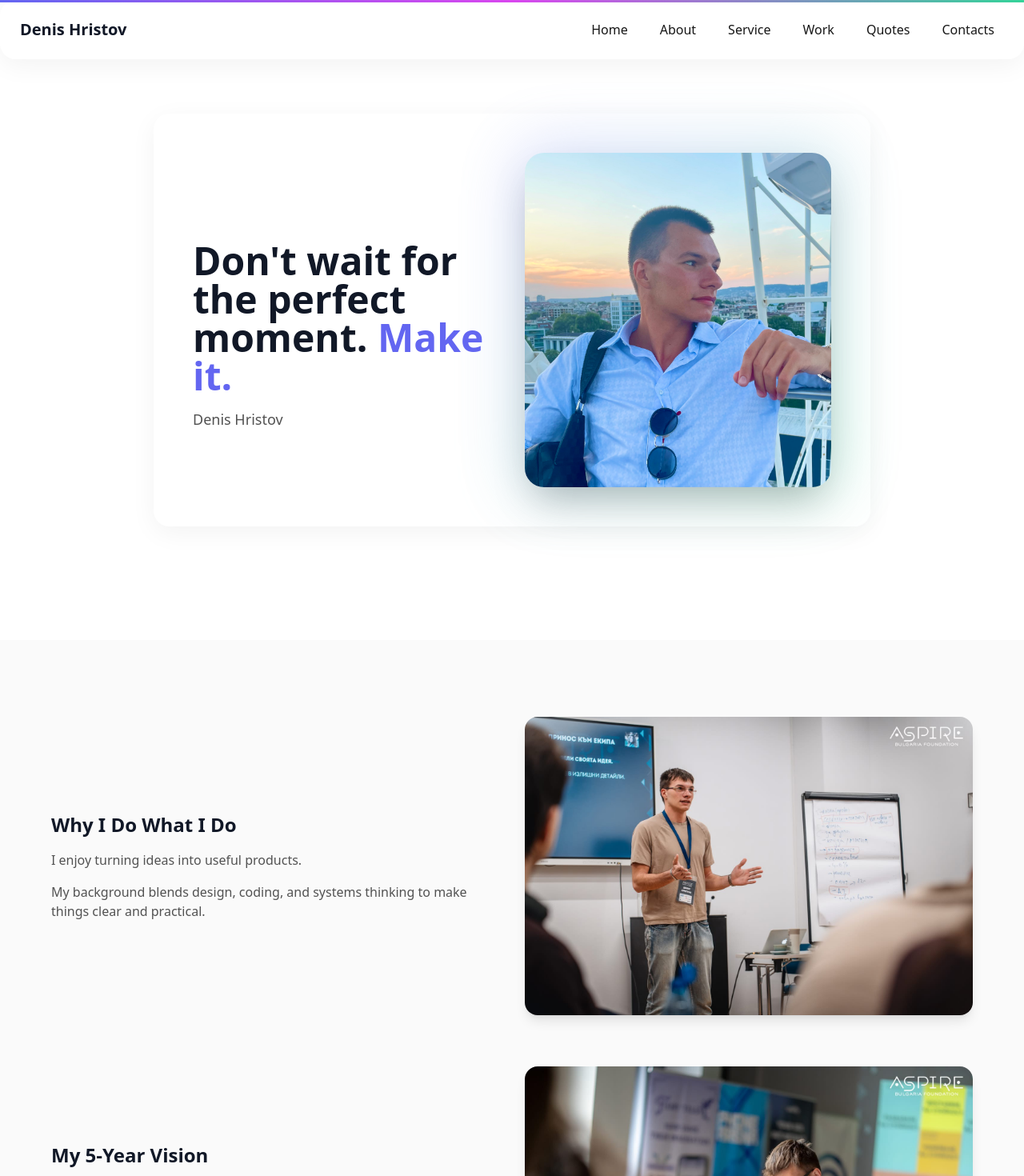
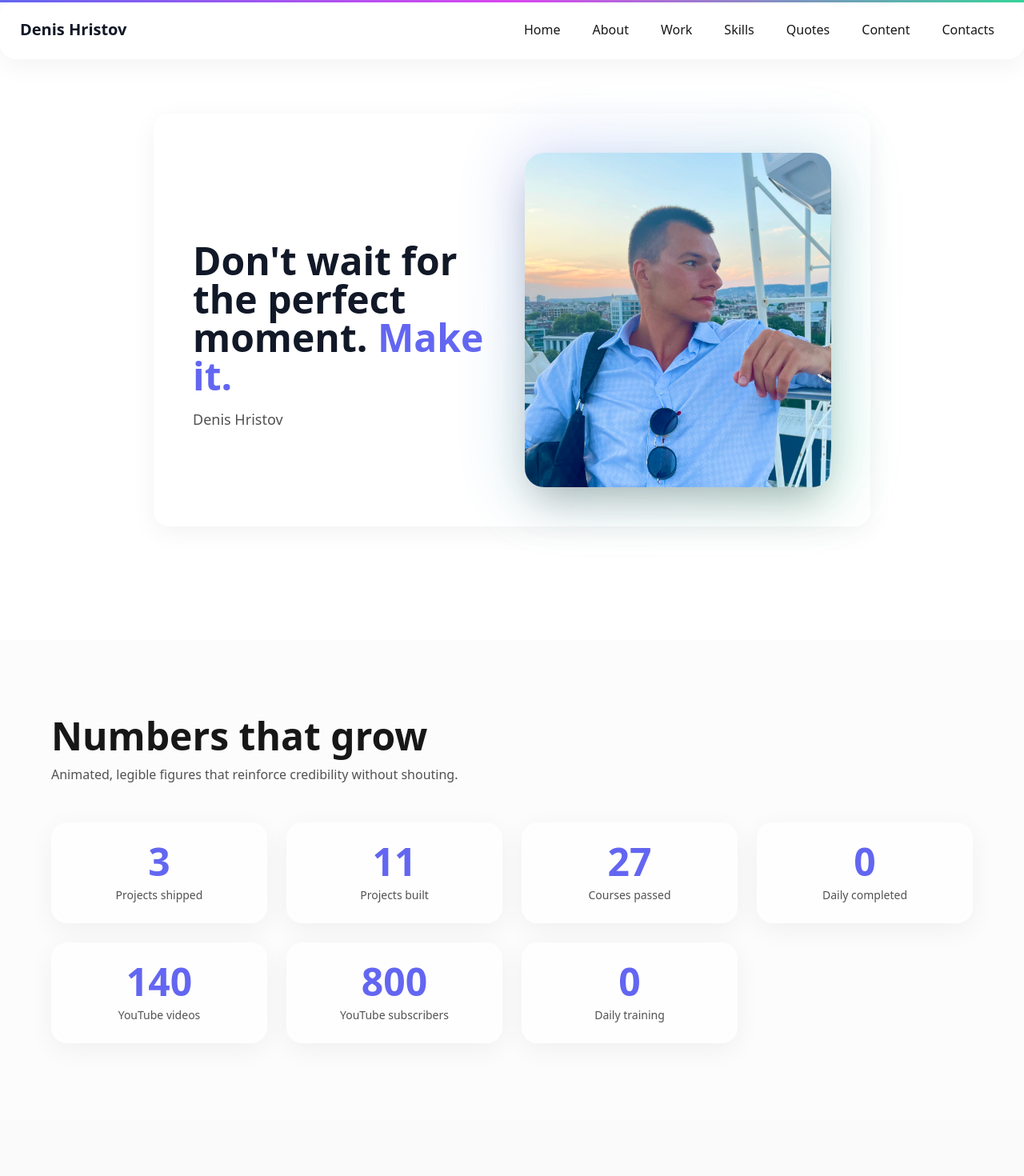
Before and after one commit to denis-hristov/Website, a React (Vite) app: page / in a window 1280 px wide. Shown: the top 1470 px of the page at 80% size. Built offline with nearby package versions, Linux system fonts and the light colour scheme.

Commit message:
Fixed content

```diff
--- a/dev-dist/sw.js
+++ b/dev-dist/sw.js
@@ -82,7 +82,7 @@ define(['./workbox-54d0af47'], (function (workbox) { 'use strict';
     "revision": "3ca0b8505b4bec776b69afdba2768812"
   }, {
     "url": "index.html",
-    "revision": "0.qs31fgbu858"
+    "revision": "0.19vhmatga58"
   }], {});
   workbox.cleanupOutdatedCaches();
   workbox.registerRoute(new workbox.NavigationRoute(workbox.createHandlerBoundToURL("index.html"), {
--- a/src/App.jsx
+++ b/src/App.jsx
@@ -24,14 +24,14 @@ export default function App() {
 			<Nav />
 			<main>
 				<Hero />
+				<Metrics />
 				<ABOUT />
-				<Content />
         		<Work />
 				<Skilles />
+				<QUOTE />
 				<StickyShowcase />
-				<Metrics />
-				<QUOTE />
-				<Gallery />
+				<Content />
+				{/* <Gallery /> */}
 				<ContactCTA />
 			</main>
 			<ScrollToTopButton threshold={240} to="top" />
--- a/src/sections/About.jsx
+++ b/src/sections/About.jsx
@@ -3,7 +3,7 @@ import AnimateIn from "../ui/AnimateIn";
 const blocks = [
   { title: "Why I Do What I Do", img: "/resurses/Aspire 1.jpg", text: ["I enjoy turning ideas into useful products.","My background blends design, coding, and systems thinking to make things clear and practical."] },
   { title: "My 5-Year Vision", img: "/resurses/Aspire 2.jpg", text: ["I strive to keep growing and to inspire the people around me to do the same. I believe motivation and ambition are key to success, yet they’re often missing in the younger generation.","That’s why I want to lead by example and show that with the right knowledge, consistency, and effort, anything is possible."], reverse:true },
-  { title: "The Business I’m Building", img: "/resurses/Aspire 3.jpg", text: ["Motivational content to help you make progress and keep going.", "Personal Archetype Questionnaire. Understand yourself and get personalized advice to improve.", "Gym app to track workouts, calories, and body stats.",], button:"Try the Gym app", href:"https://denis-fitplanner-pro.web.app/" },
+  { title: "The Business I’m Building", img: "/resurses/Aspire 3.jpg", text: ["Motivational content to help you make progress and keep going.", "Personal Archetype Questionnaire. Understand yourself and get personalized advice to improve.", "Gym app to track workouts, calories, and body stats.",], button:"Check my work", href:"#work" },
   { title: "Giving Back Matters", img: "/resurses/Aspire 4.jpg", text: ["I share progress on YouTube, Threads and LinkedIn, building in public and documenting lessons."], reverse:true },
   { title: "Moments That Shaped Me", img: "/resurses/Aspire 5.jpg", text: ["Books are one of the best sources of knowledge. They can change lives.", "Grow a small product studio, then scale one winner."] },
   { title: "The Turning Point", img: "/resurses/Aspire 6.jpg", text: ["Clarity over noise. Useful over flashy. Consistency over motivation."], reverse:true },
--- a/src/sections/ContactCTA.jsx
+++ b/src/sections/ContactCTA.jsx
@@ -4,7 +4,8 @@ const links = [
   { href: "https://www.threads.net/@denis_hristov/", label: "Threads", icon: "fa-brands fa-threads" },
   { href: "https://www.linkedin.com/in/denis-hristov-profile/", label: "LinkedIn", icon: "fa-brands fa-linkedin-in" },
   { href: "https://www.youtube.com/@denis_hristov", label: "YouTube", icon: "fa-brands fa-youtube" },
-  { href: "https://x.com/denis_hristov45?s=21", label: "Twitter", icon: "fa-brands fa-x-twitter" },
+  { href: "https://www.tiktok.com/@denis_hristov", label: "TikTok", icon: "fa-brands fa-tiktok" },
+  // { href: "https://x.com/denis_hristov45?s=21", label: "Twitter", icon: "fa-brands fa-x-twitter" },
   { href: "https://github.com/denis-hristov", label: "GitHub", icon: "fa-brands fa-github" },
 ];
 export default function ContactCTA() {
--- a/src/sections/Content.jsx
+++ b/src/sections/Content.jsx
@@ -43,7 +43,7 @@ export default function Services() {
   ];
 
   return (
-    <Section id="services" className="bg-neutral-50/60 dark:bg-neutral-900/40">
+    <Section id="content" className="bg-neutral-50/60 dark:bg-neutral-900/40">
       <div className="max-w-6xl mx-auto">
         <AnimateIn>
           <h2 className="text-4xl md:text-5xl font-extrabold">Threads - latest posts</h2>
--- a/src/sections/Metrics.jsx
+++ b/src/sections/Metrics.jsx
@@ -1,17 +1,21 @@
-import { useEffect, useRef } from "react";
-import { motion, useInView } from "framer-motion";
+import { useEffect, useRef, useMemo } from "react";
+import { useInView } from "framer-motion";
 import AnimateIn from "../ui/AnimateIn";
 
-const metrics = [
-  { label: "Projects shipped", value: 3 },
-  { label: "Open-source repos", value: 6 },
-  { label: "YouTube subscribers", value: 800 },
-  { label: "Daily quotes generated", value: 600 },
-];
+// Inclusive days between a start ISO date (YYYY-MM-DD) and *today* (UTC-based).
+function daysSince(startIso /* e.g. "2025-10-06" */) {
+  const [y, m, d] = startIso.split("-").map(Number);
+  const startUTC = Date.UTC(y, m - 1, d);
+  const now = new Date();
+  const todayUTC = Date.UTC(now.getFullYear(), now.getMonth(), now.getDate());
+  const diffDays = Math.floor((todayUTC - startUTC) / 86400000);
+  return Math.max(0, diffDays + 1); // +1 for inclusive counting
+}
 
 function CountUp({ to }) {
   const ref = useRef(null);
   const inView = useInView(ref, { once: true, margin: "-40px" });
+
   useEffect(() => {
     if (!inView) return;
     let start = 0;
@@ -25,28 +29,50 @@ function CountUp({ to }) {
         start = end;
         clearInterval(timer);
       }
-      ref.current.textContent = Math.round(start);
+      if (ref.current) ref.current.textContent = Math.round(start);
     }, 16);
+    return () => clearInterval(timer);
   }, [inView, to]);
+
   return <span ref={ref}>0</span>;
 }
 
 export default function Metrics() {
+  // 06.10.2025 -> Daily posts (или Daily motivation — както предпочиташ)
+  const dailyMotivation = useMemo(() => daysSince("2025-10-06"), []);
+  // 01.09.2025 -> Daily trainings
+  const dailyTraining = useMemo(() => daysSince("2025-09-01"), []);
+
+  const metrics = [
+    { label: "Projects shipped", value: 3 },
+    { label: "Projects built", value: 11 },
+    { label: "Courses passed", value: 27 },
+    { label: "Daily completed", value: dailyMotivation },
+    { label: "YouTube videos", value: 140 },
+    { label: "YouTube subscribers", value: 800 },
+    { label: "Daily training", value: dailyTraining },
+  ];
+
   return (
     <section id="metrics" className="py-24 px-6 bg-neutral-50/60 dark:bg-neutral-900/40">
       <div className="max-w-6xl mx-auto">
         <AnimateIn>
           <h2 className="text-4xl md:text-5xl font-extrabold">Numbers that grow</h2>
-          <p className="mt-3 max-w-2xl text-neutral-600 dark:text-neutral-300">Animated, legible figures that reinforce credibility without shouting.</p>
+          <p className="mt-3 max-w-2xl text-neutral-600 dark:text-neutral-300">
+            Animated, legible figures that reinforce credibility without shouting.
+          </p>
         </AnimateIn>
+
         <div className="mt-12 grid grid-cols-2 sm:grid-cols-4 gap-6">
-          {metrics.map((m,i) => (
-            <AnimateIn key={m.label} delay={i*0.05}>
+          {metrics.map((m, i) => (
+            <AnimateIn key={m.label} delay={i * 0.05}>
               <div className="glass p-6 text-center">
                 <div className="text-4xl md:text-5xl font-extrabold text-indigo-500">
                   <CountUp to={m.value} />
                 </div>
-                <div className="mt-2 text-sm text-neutral-600 dark:text-neutral-300">{m.label}</div>
+                <div className="mt-2 text-sm text-neutral-600 dark:text-neutral-300">
+                  {m.label}
+                </div>
               </div>
             </AnimateIn>
           ))}
--- a/src/sections/Skilles.jsx
+++ b/src/sections/Skilles.jsx
@@ -1,17 +1,39 @@
 import { motion } from "framer-motion";
 import AnimateIn from "../ui/AnimateIn";
-import { Code2, Braces, Palette, Cpu, Database, GitBranch, Cloud, Rocket } from "lucide-react";
+import {
+  Code2, Palette, Braces, Cpu, Database, GitBranch, Cloud, Rocket, Bug,
+  Languages, Clock, Lightbulb, Video, Camera, Megaphone, TrendingUp, Users, Handshake, BookOpen, Dumbbell,
+  Globe2, Activity, UserRoundCheck
+} from "lucide-react";
 
-const skills = [
-  { icon: <Code2 className="w-7 h-7" />, title: "React & Vite", body: "SPAs with hooks, context, routing, and code-splitting.", level: 85, tags: ["React","Vite","JSX"] },
-  { icon: <Palette className="w-7 h-7" />, title: "Tailwind CSS", body: "Utility-first UI, responsive layouts, and dark mode.", level: 85, tags: ["Tailwind","Responsive"] },
-  { icon: <Braces className="w-7 h-7" />, title: "JavaScript", body: "ES modules, async/await, and best practices.", level: 80, tags: ["JS","ESNext"] },
-  { icon: <Cpu className="w-7 h-7" />, title: "Framer Motion", body: "Enter/exit animations and scroll-based transforms.", level: 75, tags: ["Motion","UX"] },
-  { icon: <Database className="w-7 h-7" />, title: "Firebase", body: "Auth, Firestore, Hosting, and Functions.", level: 70, tags: ["Firebase","Serverless"] },
-  { icon: <GitBranch className="w-7 h-7" />, title: "Git & GitHub", body: "Branching, PRs, code reviews, and CI basics.", level: 75, tags: ["Git","GitHub"] },
-  { icon: <Cloud className="w-7 h-7" />, title: "PWA", body: "Service workers, manifest, and offline basics.", level: 65, tags: ["PWA"] },
-  { icon: <Rocket className="w-7 h-7" />, title: "Product & UX", body: "Clear user flows, copywriting, and MVP thinking.", level: 70, tags: ["UX","MVP"] },
+
+
+export const skills = [
+  { icon: <Code2 className="w-7 h-7" />, title: "React & Vite", body: "Single-page apps with hooks, context, routing, code-splitting.", level: 85, tags: ["React","Vite", "JS","HTML", "CSS"] },
+  { icon: <Braces className="w-7 h-7" />, title: "Python", body: "Analises, scripting and data manigment.", level: 80, tags: ["Python","XML","Excel"] },
+  { icon: <Rocket className="w-7 h-7" />, title: "Product & Entrepreneurship", body: "MVP thinking, clear user flows, value-driven mindset.", level: 70, tags: ["Product","UX","MVP"] },
+  { icon: <Video className="w-7 h-7" />, title: "Video & Editing", body: "Storytelling, framing, editing; motivational videos.", level: 90, tags: ["Content","Video", "Editing"] },
+  { icon: <Code2 className="w-7 h-7" />, title: "C++", body: "OOP, STL, memory management; built a Minesweeper clone.", level: 80, tags: ["C++","STL","OOP"] },
+  { icon: <Megaphone className="w-7 h-7" />, title: "Marketing", body: "Social media, positioning, short-form copy.", level: 75, tags: ["Marketing","Branding"] },
+  { icon: <Camera className="w-7 h-7" />, title: "Photography & Content Design", body: "Photo editing, visual aesthetics, brand stories.", level: 75, tags: ["Photo", "PhotoShop", "Design"] },
+  { icon: <Code2 className="w-7 h-7" />, title: "QA & Testing", body: "Manual testing, debugging, clean code practices.", level: 50, tags: ["QA","Testing"] },
+  { icon: <Clock className="w-7 h-7" />, title: "Time Management", body: "Prioritization, planning, daily checklists.", level: 90, tags: ["Productivity","Planning"] },
+  { icon: <BookOpen className="w-7 h-7" />, title: "Habits & Personal Growth", body: "Daily practices, consistency, 660+ curated tips.", level: 85, tags: ["Habits","Growth"] },
+  { icon: <Dumbbell className="w-7 h-7" />, title: "Fitness & Discipline", body: "Workout planning, consistency, mental toughness.", level: 80, tags: ["Fitness","Discipline"] },
+  { icon: <Languages className="w-7 h-7" />, title: "Languages", body: "Bulgarian (native), English B2, German A1, Italian beginner.", level: 70, tags: ["BG", "EN", "DE", "IT"] },
+
+  // { icon: <Palette className="w-7 h-7" />, title: "Tailwind CSS", body: "Utility-first UI, responsive layouts, dark mode.", level: 85, tags: ["Tailwind","Responsive"] },
+  // { icon: <Cloud className="w-7 h-7" />, title: "Firebase", body: "Auth, Firestore, Hosting; deployed personal portfolio.", level: 70, tags: ["Firebase","Serverless"] },
+  // { icon: <Cpu className="w-7 h-7" />, title: "Framer Motion", body: "Enter/exit animations and scroll-based effects.", level: 75, tags: ["Motion","UX"] },
+  // { icon: <Database className="w-7 h-7" />, title: "MySQL & Databases", body: "Schema design, CRUD, basic queries and joins.", level: 40, tags: ["MySQL","SQL"] },
+  // { icon: <GitBranch className="w-7 h-7" />, title: "Git & GitHub", body: "Branching, PRs, code reviews, CI basics.", level: 75, tags: ["Git","GitHub"] },
+
+  // { icon: <Lightbulb className="w-7 h-7" />, title: "Entrepreneurship", body: "Idea → MVP → validation → monetization.", level: 75, tags: ["Business","Startup"] },
+  // { icon: <TrendingUp className="w-7 h-7" />, title: "Financial Literacy", body: "Budgeting, basic investing, ROI mindset.", level: 70, tags: ["Finance"] },
+  // { icon: <Users className="w-7 h-7" />, title: "Teamwork & Leadership", body: "Small-team coordination and ownership.", level: 75, tags: ["Teamwork","Leadership"] },
+  // { icon: <Handshake className="w-7 h-7" />, title: "Community & Volunteering", body: "Campaigns for kids/elderly; empathy and responsibility.", level: 85, tags: ["Community","Volunteering"] },
 ];
+
 
 export default function Skills() {
   return (
@@ -20,7 +42,7 @@ export default function Skills() {
         <AnimateIn>
           <h2 className="text-4xl md:text-5xl font-extrabold">Skills</h2>
           <p className="mt-3 max-w-2xl text-neutral-600 dark:text-neutral-300">
-            Practical stack for fast, polished web apps.
+            Keep improving, skills are the best investment you can make.
           </p>
         </AnimateIn>
 
--- a/src/ui/Footer.jsx
+++ b/src/ui/Footer.jsx
@@ -1,12 +1,27 @@
-import { Mail, Github, Instagram, ArrowUpRight } from "lucide-react";
+import { Github, Instagram, ArrowUpRight } from "lucide-react";
 
+// ✅ Използвай id, не target. href се генерира от id.
 const NAV = [
-  { label: "Home", target: "home" },
-  { label: "Service", target: "services" },
-  { label: "Work", target: "work" },
-  { label: "About", target: "about" },
-  { label: "Quotes", target: "quote" },
-  { label: "Contacts", target: "contacts" },
+  { id: "home",    label: "Home" },
+  { id: "about",   label: "About" },
+  { id: "work",    label: "Work" },
+  { id: "skills",  label: "Skills" },
+  { id: "quote",   label: "Quotes" },
+  { id: "content", label: "Content" },
+  { id: "contacts",label: "Contacts" },
+];
+
+// ✅ За социалките подаваме ИКОНИ като компоненти.
+//   - За lucide: директно компонент (Instagram, Github).
+//   - За Font Awesome: стрелкова функция, която връща <i className="fa-...">.
+//   - После в map правим: const Icon = item.icon; <Icon className="h-4 w-4" />
+const SOCIALS = [
+  { href: "https://www.instagram.com/denis_hristov/", label: "Instagram", icon: (props) => <Instagram {...props} /> },
+  { href: "https://www.threads.net/@denis_hristov/",  label: "Threads",   icon: (props) => <i {...props} className="fa-brands fa-threads" /> },
+  { href: "https://www.linkedin.com/in/denis-hristov-profile/", label: "LinkedIn", icon: (props) => <i {...props} className="fa-brands fa-linkedin-in" /> },
+  { href: "https://www.youtube.com/@denis_hristov",   label: "YouTube",   icon: (props) => <i {...props} className="fa-brands fa-youtube" /> },
+  { href: "https://www.tiktok.com/@denis_hristov",    label: "TikTok",    icon: (props) => <i {...props} className="fa-brands fa-tiktok" /> },
+  { href: "https://github.com/denis-hristov",         label: "GitHub",    icon: (props) => <Github {...props} /> },
 ];
 
 function scrollToId(id) {
@@ -18,7 +33,8 @@ function scrollToId(id) {
 
 export default function Footer() {
   return (
-    <footer id="site-footer"
+    <footer
+      id="site-footer"
       className="
         border-t border-neutral-200 dark:border-white/10
         bg-neutral-50/80 dark:bg-neutral-900/60
@@ -28,23 +44,20 @@ export default function Footer() {
       aria-labelledby="site-footer-title"
     >
       <div className="mx-auto max-w-6xl px-6 py-10 grid gap-8 md:grid-cols-3">
+        {/* Left */}
         <div>
           <h2 id="site-footer-title" className="text-lg font-semibold">Denis Hristov</h2>
           <p className="mt-2 text-sm text-neutral-600 dark:text-neutral-400">
-            React / Vite / Tailwind / Framer Motion
+            Believe in yourself and conquer new heights.
           </p>
 
           <div className="mt-3 flex items-center gap-3">
-            {[
-              { href: "mailto:denis@example.com", label: "Email", Icon: Mail },
-              { href: "https://github.com/denis-hristov", label: "GitHub", Icon: Github },
-              { href: "https://instagram.com/denis_hristov", label: "Instagram", Icon: Instagram },
-            ].map(({ href, label, Icon }) => (
+            {SOCIALS.map(({ href, label, icon: Icon }) => (
               <a
                 key={label}
                 href={href}
                 target="_blank"
-                rel="noopener"
+                rel="noopener noreferrer"
                 aria-label={label}
                 title={label}
                 className="
@@ -62,15 +75,16 @@ export default function Footer() {
           </div>
         </div>
 
-        <nav aria-label="Footer навигация" className="md:col-span-2">
+        {/* Nav */}
+        <nav aria-label="Footer navigation" className="md:col-span-2">
           <ul className="flex flex-wrap gap-x-6 gap-y-3">
             {NAV.map((item) => (
-              <li key={item.target}>
+              <li key={item.id}>
                 <a
-                  href={`#${item.target}`}
+                  href={`#${item.id}`}
                   onClick={(e) => {
-                    const exists = document.getElementById(item.target);
-                    if (exists) { e.preventDefault(); scrollToId(item.target); }
+                    const exists = document.getElementById(item.id);
+                    if (exists) { e.preventDefault(); scrollToId(item.id); }
                   }}
                   className="
                     group inline-flex items-center text-sm
@@ -87,6 +101,7 @@ export default function Footer() {
           </ul>
         </nav>
 
+        {/* Bottom row */}
         <div className="md:col-span-3 flex items-center justify-between pt-2 border-t border-neutral-200 dark:border-white/10">
           <p className="py-4 text-xs text-neutral-500 dark:text-neutral-400">
             © {new Date().getFullYear()} Denis Hristov. All rights reserved.
--- a/src/ui/Nav.jsx
+++ b/src/ui/Nav.jsx
@@ -5,9 +5,10 @@ import { scrollToId } from "./scrollTo";
 const navLinks = [
   { href: "#home",     label: "Home" },
   { href: "#about",    label: "About" },
-  { href: "#services", label: "Service" },
   { href: "#work",     label: "Work" },
+  { href: "#skills",    label: "Skills" },
   { href: "#quote",    label: "Quotes" },
+  { href: "#content", label: "Content" },
   { href: "#contacts", label: "Contacts" },
 ];
 
```
